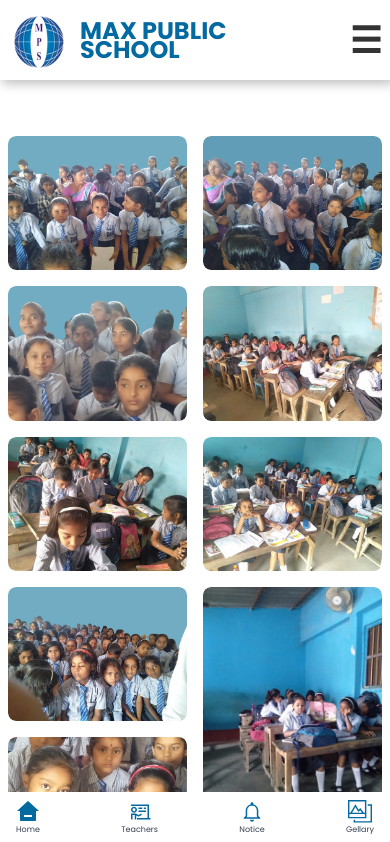
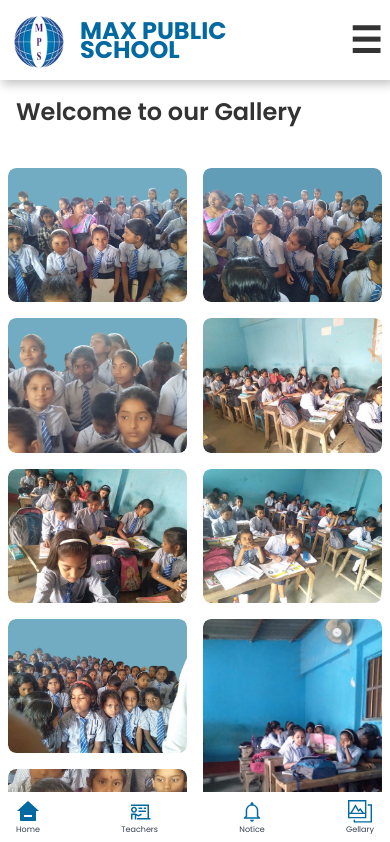
Before and after one commit to prashantkumarpro/MPS, a React (Vite) app: page /allgallery in a window 390 px wide. Shown: the top 842 px of the page. Built offline with nearby package versions, Linux system fonts and the light colour scheme.

Commit message:
added heading

```diff
--- a/src/pages/AllGallery.jsx
+++ b/src/pages/AllGallery.jsx
@@ -42,8 +42,11 @@ const AllGallery = () => {
   const [selectedImage, setSelectedImage] = useState(null)
 
   return (
-    <div className='mt-24 md:mt-48'>
+    <div className='mt-24 md:mt-42'>
       {/* Fullscreen Image Viewer */}
+      <h1 className='mx-auto text-2xl md:text-4xl font-semibold md:font-bold text-dark-text-gray px-4 md:px-10'>
+        Welcome to our Gallery
+      </h1>
       {selectedImage ? (
         <div className='fixed inset-0 bg-black z-50 flex flex-col items-center justify-center'>
           <button
@@ -70,6 +73,7 @@ const AllGallery = () => {
               <img
                 src={`/gallery/${filename}`}
                 alt={`Gallery ${filename}`}
+                loading='lazy'
                 onClick={() => setSelectedImage(filename)}
                 className='w-full h-auto rounded-lg hover:opacity-90 transition cursor-pointer'
               />
--- a/src/pages/Footer.jsx
+++ b/src/pages/Footer.jsx
@@ -22,9 +22,7 @@ const Footer = () => {
       <div className='container mx-auto px-6 grid md:grid-cols-3 gap-8'>
         {/* Left Section */}
         <div>
-          <h2 className='text-xl font-semibold'>
-            Max Public School Mohanpur Bazar
-          </h2>
+          <h2 className='text-xl font-semibold'>Max Public School Mohanpur</h2>
           <div className='flex space-x-4 mt-4'>
             <a href='#' className='text-gray-300 hover:text-white text-xl'>
               <FaFacebookF />
@@ -50,7 +48,7 @@ const Footer = () => {
               'Holiday list',
               'Notice',
               'Members',
-              'Contact',
+              'Contact'
             ].map((item, index) => (
               <li key={index}>
                 <a
```
